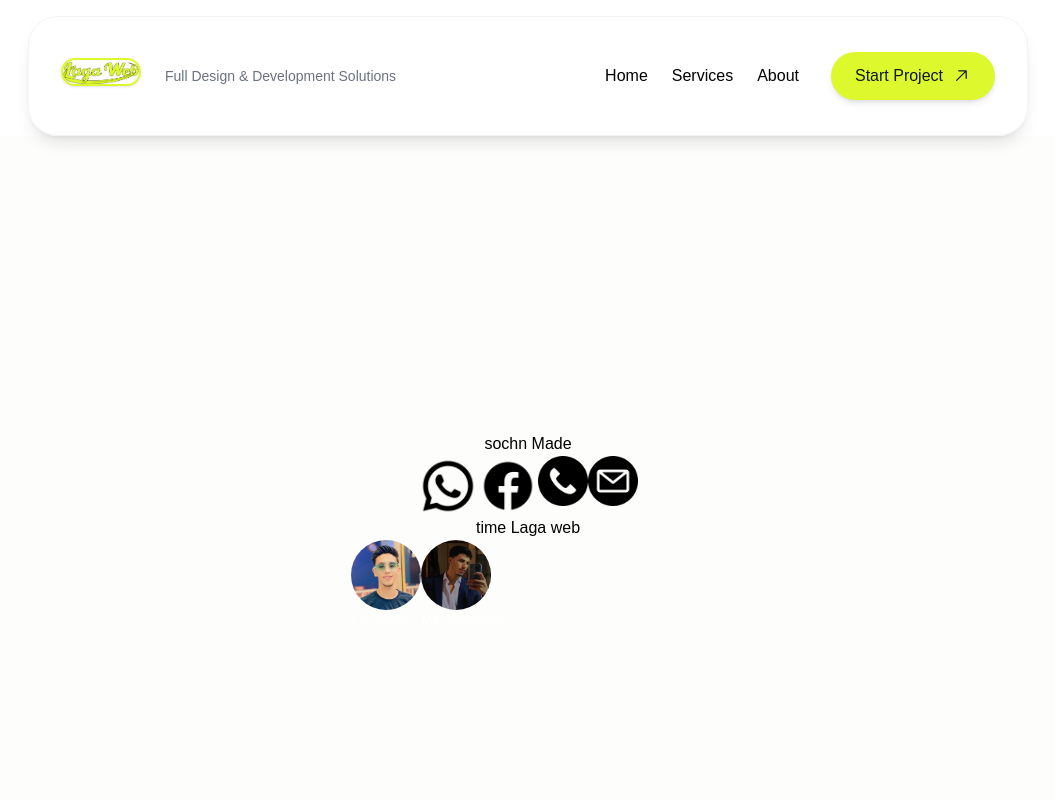
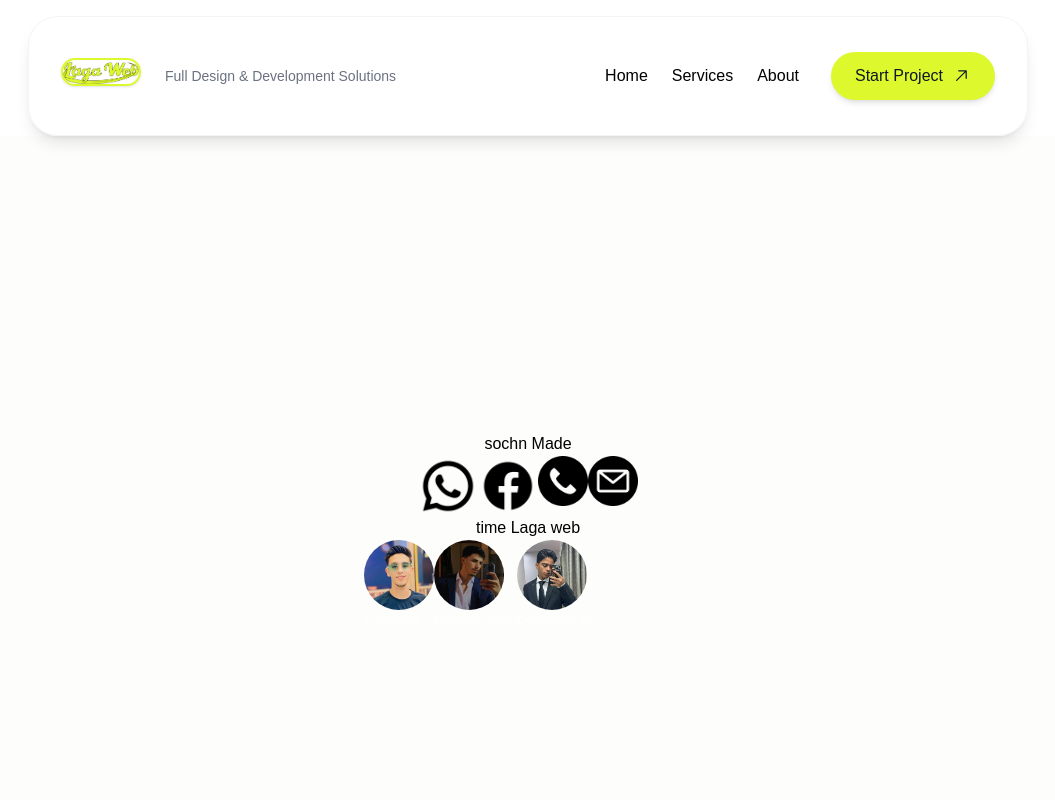
Before and after one commit to Agaigoubr/lagaweb, a Next.js app: page /Linke in a window 1280 px wide. Shown: the top 800 px of the page, without its empty margins (112-1167 px from the left). Built offline with nearby package versions, Linux system fonts and the light colour scheme.

Commit message:
تحديث الكود وإصلاح الأخطاء

```diff
--- a/src/app/Linke/page.jsx
+++ b/src/app/Linke/page.jsx
@@ -66,9 +66,10 @@ export default function Home() {
           </FramerMagnetic>
 
           <FramerMagnetic>
-            <svg id="Layer_2" data-name="Layer 2" xmlns="http://www.w3.org/2000/svg" viewBox="0 0 51.1 36.69">
-              <path d="m26.22,36.56c-4.74,0-9.49,0-14.23,0-3.93,0-7.19-1.49-9.63-4.58-1.02-1.29-1.66-2.82-2.03-4.45-.28-1.25-.28-2.52-.29-3.78C.03,19.98,0,16.21,0,12.44c0-1.06,0-2.13.18-3.17.2-1.09.59-2.15,1.16-3.13C2.75,3.73,4.77,1.97,7.28.79c.85-.4,1.78-.61,2.74-.63,2.02-.04,4.04-.21,6.06-.14,7.73.27,15.47.02,23.2.14,1.97.03,3.89.43,5.62,1.33,2.23,1.16,3.98,2.81,4.91,5.25.52,1.36.76,2.72.93,4.16.56,4.65.3,9.32.27,13.98-.02,2.7-.92,5.16-2.63,7.27-1.73,2.15-3.95,3.62-6.68,4.08-1.8.31-3.64.39-5.47.43-3.34.06-6.68.02-10.02.02,0-.04,0-.07,0-.11Zm7.94-18.51c-4.62-2.62-9.12-5.17-13.62-7.71-.12-.07-.29-.07-.4-.1v16.33c4.78-2.84,9.41-5.56,14.03-8.52Z"/>
-            </svg>
+          <img
+        className='w-[70px] h-[70px] rounded-[70px]'
+        src="icon/adam.png" alt="youdf" />
+        <h1 className='text-white text-[13px]'>Devlopper AI</h1>
           </FramerMagnetic>
 
           <FramerMagnetic>
```
Also changed, not shown: public/icon/adam.png (added).
